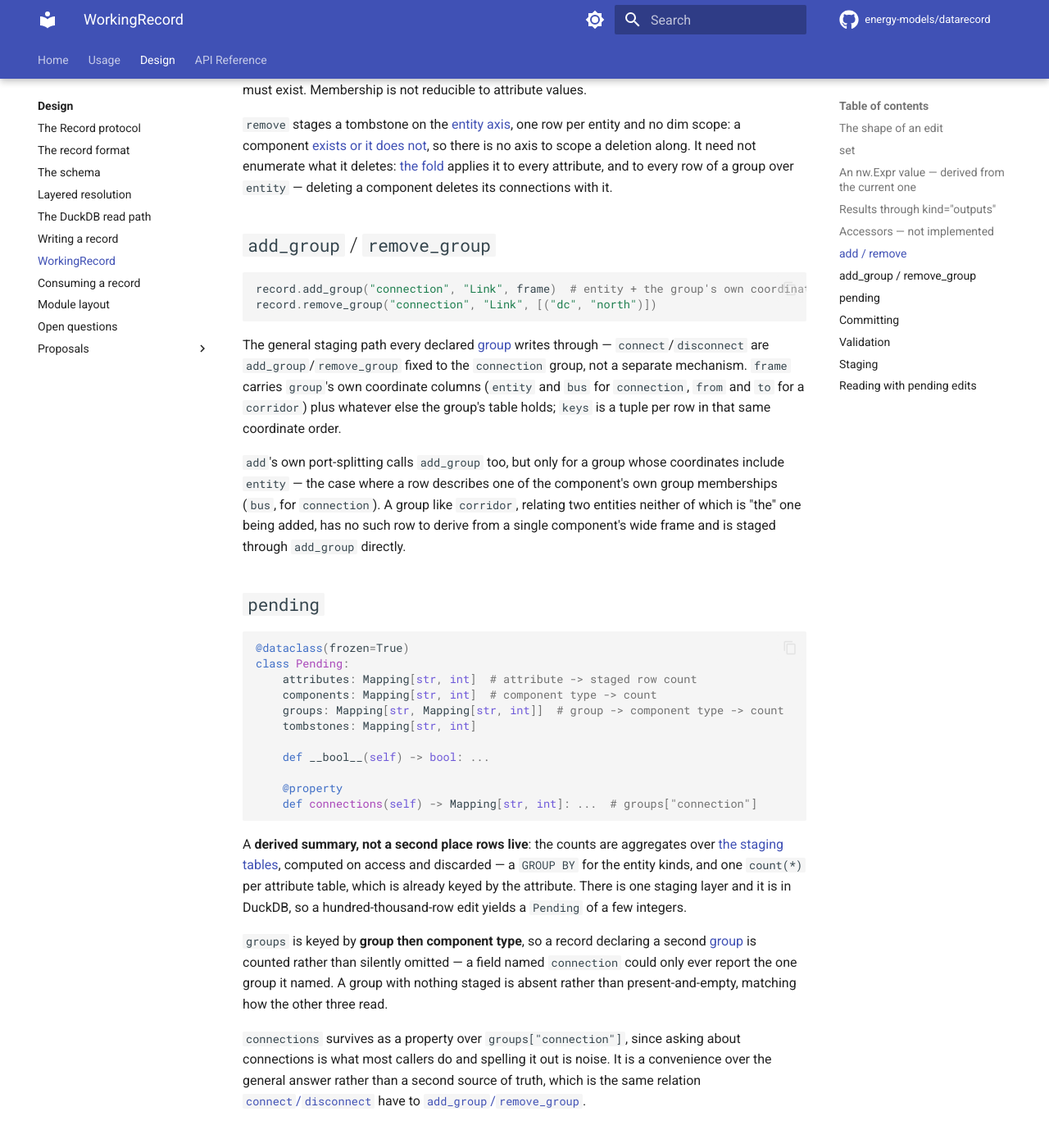
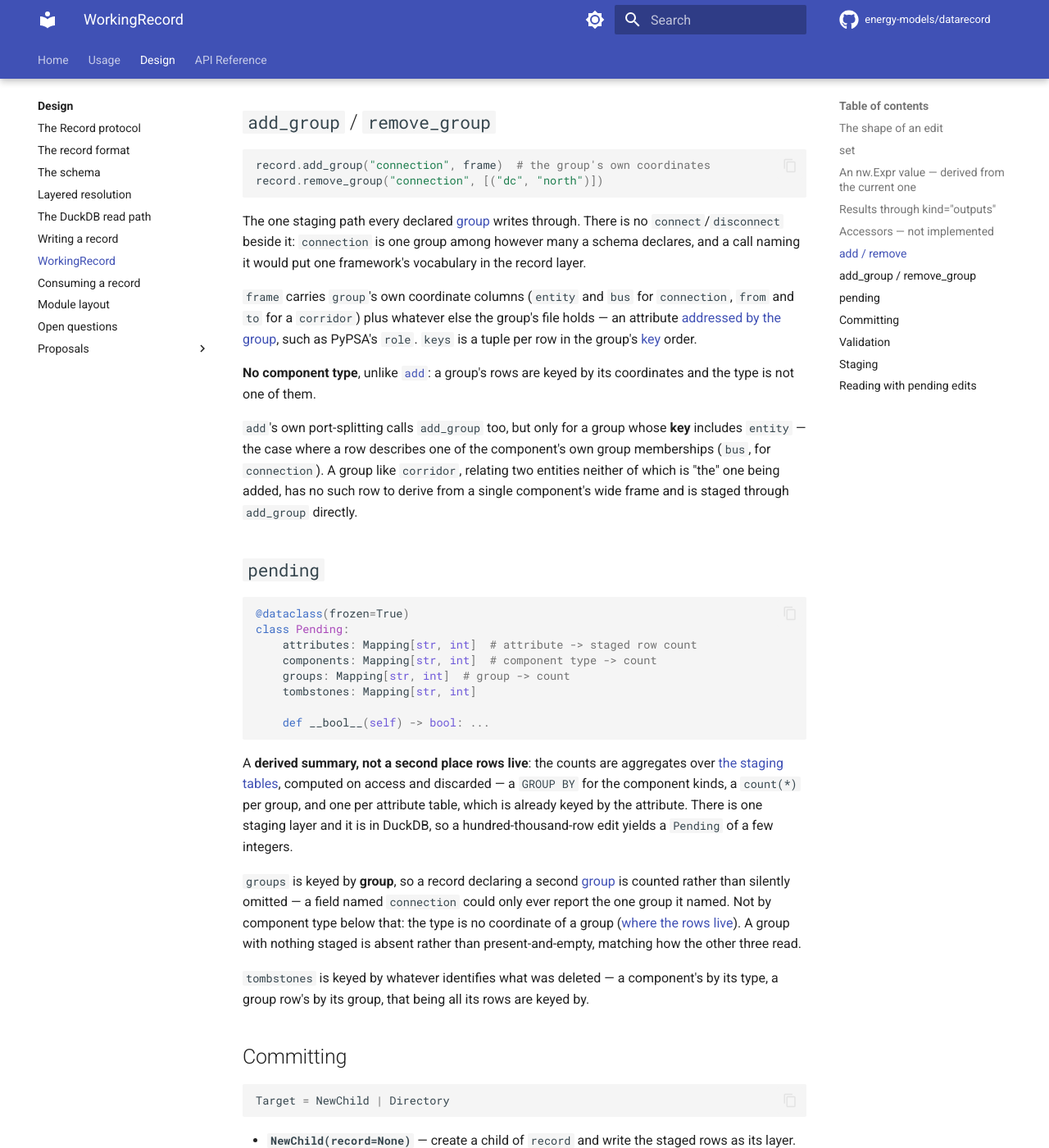
Before and after one commit to energy-models/datarecord, an MkDocs documentation site: the page built from docs/design/working-record.md, in a window 1280 px wide and 1400 px high, scrolled down 7775 px. Shown: the whole window at 82% size. Built offline with MkDocs 1.6.1 and Material for MkDocs 9.7.7, drawn with Linux system fonts in a browser that asks for light colours; comment, search, counter and statistics services are not loaded; some of the changed text lies outside the part shown.

Commit message:
refactor!: stop naming connections in core
Three things had one framework's vocabulary in the record layer.

`role` was spelled in `_group_columns`, excluded from the member frame by
name, and routed onto the `connection` group by name — because the PyPSA
tool never declared it, so core compensated. The design already had the
mechanism: `role` is `AttributeSpec(dims={"connection"})`, an attribute
over the group. The tool now declares it, `groups_of` finds it like any
other, and all three special cases go.

A group's staging table accordingly starts with its coordinates alone. A
column a caller passes beyond them is added by `ALTER TABLE` as first
seen — which is what `add` already did for a component's attribute
columns, now shared as `_widen`.

`connect`/`disconnect`/`Pending.connections` and the `CONNECTION`
constant are gone. They were a documented convenience over
`add_group`/`remove_group`, but `connection` is one group among however
many a schema declares and no behaviour branched on the name.

Co-Authored-By: Claude Opus 5 (1M context) <noreply@anthropic.com>

````diff
--- a/docs/design/working-record.md
+++ b/docs/design/working-record.md
@@ -23,13 +23,8 @@ class WorkingRecord:
     def add(self, ctype: str, frame: IntoFrame) -> None: ...
     def remove(self, ctype: str, names: Sequence[str]) -> None: ...
 
-    def add_group(self, group: str, ctype: str, frame: IntoFrame) -> None: ...
-    def remove_group(
-        self, group: str, ctype: str, keys: Sequence[tuple[Any, ...]]
-    ) -> None: ...
-
-    def connect(self, ctype: str, frame: IntoFrame) -> None: ...
-    def disconnect(self, ctype: str, pairs: Sequence[tuple[str, str]]) -> None: ...
+    def add_group(self, group: str, frame: IntoFrame) -> None: ...
+    def remove_group(self, group: str, keys: Sequence[tuple[Any, ...]]) -> None: ...
 
     @property
     def pending(self) -> Pending: ...
@@ -59,15 +54,15 @@ Two properties follow from accumulate-then-commit, and both are the point:
 
 Each edit maps onto exactly one part of the format:
 
-| edit                        | writes                                                                                        | key it targets                                               |
-| --------------------------- | --------------------------------------------------------------------------------------------- | ------------------------------------------------------------ |
-| set an attribute on a group | `inputs/<attr>.parquet` rows                                                                  | `(*partial dims, attribute)`                                 |
-| add components              | `dims/entity.parquet` and `dims/components/` rows, plus `inputs/` rows for varying attributes | `entity`                                                     |
-| remove components           | a `deleted = true` tombstone on the entity axis                                               | `entity`                                                     |
-| add_group / remove_group    | `groups/<group>.parquet` rows and tombstones                                                  | the group's own key coordinates                              |
-| connect / disconnect        | `groups/connection.parquet` rows and tombstones                                               | `(entity, bus)` — `add_group`/`remove_group` on `connection` |
+| edit                        | writes                                                                                        | key it targets                  |
+| --------------------------- | --------------------------------------------------------------------------------------------- | ------------------------------- |
+| set an attribute on a group | `inputs/<attr>.parquet` rows                                                                  | `(*partial dims, attribute)`    |
+| add components              | `dims/entity.parquet` and `dims/components/` rows, plus `inputs/` rows for varying attributes | `entity`                        |
+| remove components           | a `deleted = true` tombstone on the entity axis                                               | `entity`                        |
+| add_group / remove_group    | `groups/<group>.parquet` rows and tombstones                                                  | the group's own key coordinates |
 
-Neither `add_group` nor `connect` names a component type: a group's rows are keyed by its coordinates and the type is not one of them, so there is nothing for it to scope ([where the rows live](format.md#where-a-value-lives)).
+`add_group` names no component type: a group's rows are keyed by its coordinates and the type is not one of them, so there is nothing for it to scope ([where the rows live](format.md#where-a-value-lives)).
+Nor is there a `connect`/`disconnect` pair beside it — `connection` is one group among however many the schema declares, and a call naming it would be the record layer holding one framework's vocabulary.
 
 The inputs key is [schema-derived](schema.md#partial-the-granularity-of-an-override) rather than spelled: `partial` necessarily contains `entity` and every [group](schema.md#groups) key coordinate, since neither broadcasts.
 Every key is `entity`-based, because `entity` is [what identifies a component](format.md#entity-is-unique-across-types).
@@ -252,14 +247,17 @@ It need not enumerate what it deletes: [the fold](layers.md#deletion) applies it
 ## `add_group` / `remove_group`
 
 ```python
-record.add_group("connection", "Link", frame)  # entity + the group's own coordinates
-record.remove_group("connection", "Link", [("dc", "north")])
+record.add_group("connection", frame)  # the group's own coordinates
+record.remove_group("connection", [("dc", "north")])
 ```
 
-The general staging path every declared [group](schema.md#groups) writes through — `connect`/`disconnect` are `add_group`/`remove_group` fixed to the `connection` group, not a separate mechanism.
-`frame` carries `group`'s own coordinate columns (`entity` and `bus` for `connection`, `from` and `to` for a `corridor`) plus whatever else the group's table holds; `keys` is a tuple per row in that same coordinate order.
+The one staging path every declared [group](schema.md#groups) writes through. There is no `connect`/`disconnect` beside it: `connection` is one group among however many a schema declares, and a call naming it would put one framework's vocabulary in the record layer.
 
-`add`'s own port-splitting calls `add_group` too, but only for a group whose coordinates include `entity` — the case where a row describes one of the component's own group memberships (`bus`, for `connection`).
+`frame` carries `group`'s own coordinate columns (`entity` and `bus` for `connection`, `from` and `to` for a `corridor`) plus whatever else the group's file holds — an attribute [addressed by the group](format.md#where-a-value-lives), such as PyPSA's `role`. `keys` is a tuple per row in the group's [key](schema.md#into-a-group-that-classifies) order.
+
+**No component type**, unlike [`add`](#add-remove): a group's rows are keyed by its coordinates and the type is not one of them.
+
+`add`'s own port-splitting calls `add_group` too, but only for a group whose **key** includes `entity` — the case where a row describes one of the component's own group memberships (`bus`, for `connection`).
 A group like `corridor`, relating two entities neither of which is "the" one being added, has no such row to derive from a single component's wide frame and is staged through `add_group` directly.
 
 ## `pending`
@@ -269,23 +267,20 @@ A group like `corridor`, relating two entities neither of which is "the" one bei
 class Pending:
     attributes: Mapping[str, int]  # attribute -> staged row count
     components: Mapping[str, int]  # component type -> count
-    groups: Mapping[str, Mapping[str, int]]  # group -> component type -> count
+    groups: Mapping[str, int]  # group -> count
     tombstones: Mapping[str, int]
 
     def __bool__(self) -> bool: ...
-
-    @property
-    def connections(self) -> Mapping[str, int]: ...  # groups["connection"]
 ```
 
-A **derived summary, not a second place rows live**: the counts are aggregates over [the staging tables](#staging), computed on access and discarded — a `GROUP BY` for the entity kinds, and one `count(*)` per attribute table, which is already keyed by the attribute.
+A **derived summary, not a second place rows live**: the counts are aggregates over [the staging tables](#staging), computed on access and discarded — a `GROUP BY` for the component kinds, a `count(*)` per group, and one per attribute table, which is already keyed by the attribute.
 There is one staging layer and it is in DuckDB, so a hundred-thousand-row edit yields a `Pending` of a few integers.
 
-`groups` is keyed by **group then component type**, so a record declaring a second [group](schema.md#groups) is counted rather than silently omitted — a field named `connection` could only ever report the one group it named.
+`groups` is keyed by **group**, so a record declaring a second [group](schema.md#groups) is counted rather than silently omitted — a field named `connection` could only ever report the one group it named.
+Not by component type below that: the type is no coordinate of a group ([where the rows live](format.md#where-a-value-lives)).
 A group with nothing staged is absent rather than present-and-empty, matching how the other three read.
 
-`connections` survives as a property over `groups["connection"]`, since asking about connections is what most callers do and spelling it out is noise.
-It is a convenience over the general answer rather than a second source of truth, which is the same relation [`connect`/`disconnect`](#add_group-remove_group) have to [`add_group`/`remove_group`](#add_group-remove_group).
+`tombstones` is keyed by whatever identifies what was deleted — a component's by its type, a group row's by its group, that being all its rows are keyed by.
 
 ## Committing
 
````
Also changed, not shown: docs/design/format.md (+2 -2 lines), docs/design/proposals/trait-switches.md (added, +139 -0 lines), docs/design/record.md (+2 -2 lines), docs/design/schema.md (+2 -2 lines), docs/usage/editing.md (+5 -5 lines), 4 other files.
